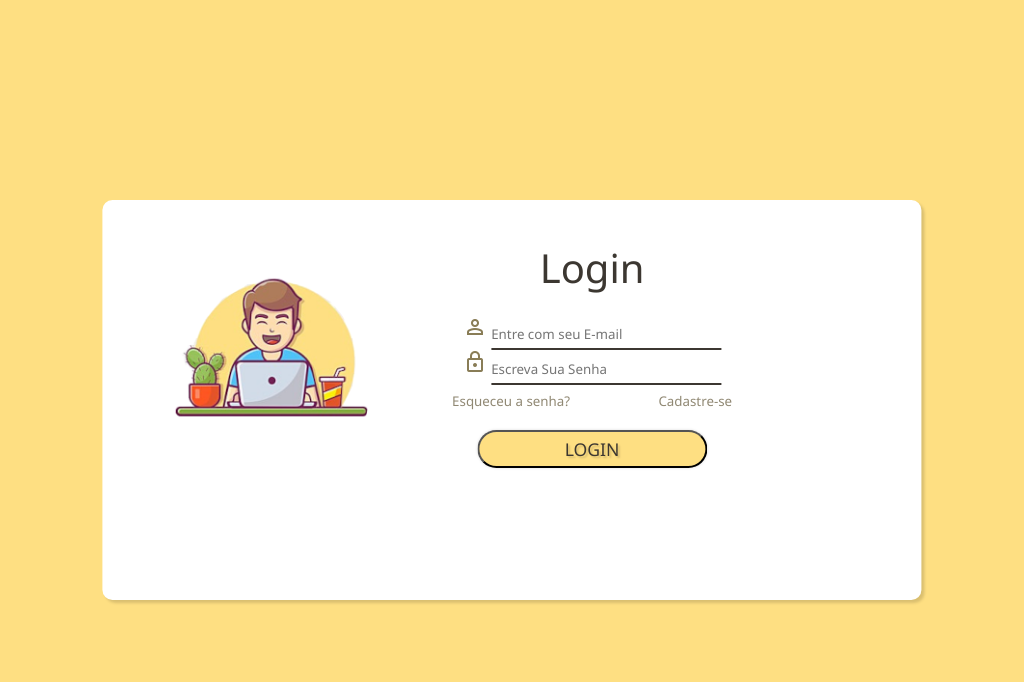
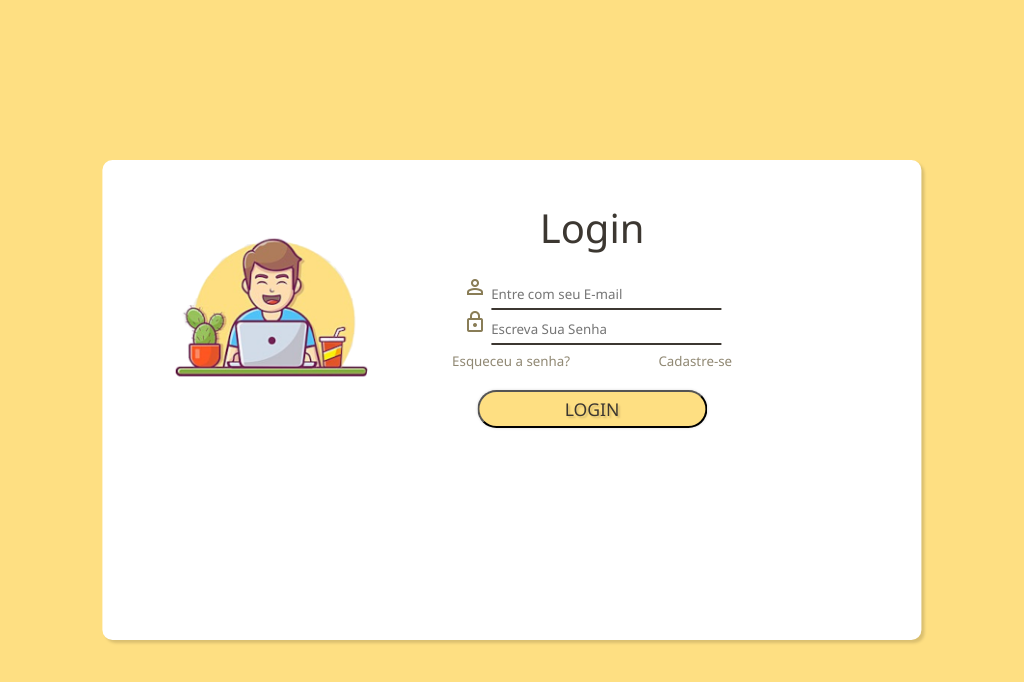
Before and after one commit to calaisfelipe/HTML5-CSS3, a plain HTML site: page MODULO26/login.html in a window 1024 px wide. Drawn offline with nearby package versions, Linux system fonts and the light colour scheme.

Commit message:
Atualização

```diff
--- a/MODULO26/estilos/mediaquery.css
+++ b/MODULO26/estilos/mediaquery.css
@@ -18,7 +18,7 @@ box-sizing: border-box;
 @media screen and (min-width: 769px) and (max-width:1024px) {
 
 section{
-    height: 50vh;
+    height: 60vh;
     width: 80vw;
     transition: width .2s;
 }
--- a/MODULO26/estilos/mobile.css
+++ b/MODULO26/estilos/mobile.css
@@ -33,7 +33,7 @@ section{
     position: absolute;
     top: 50%;
     left: 50%;
-    translate: -50% -50%;
+    transform: translate(-50%, -50%);
     width: 320px;
     height: 480px;
     border-radius: 10px;
```
